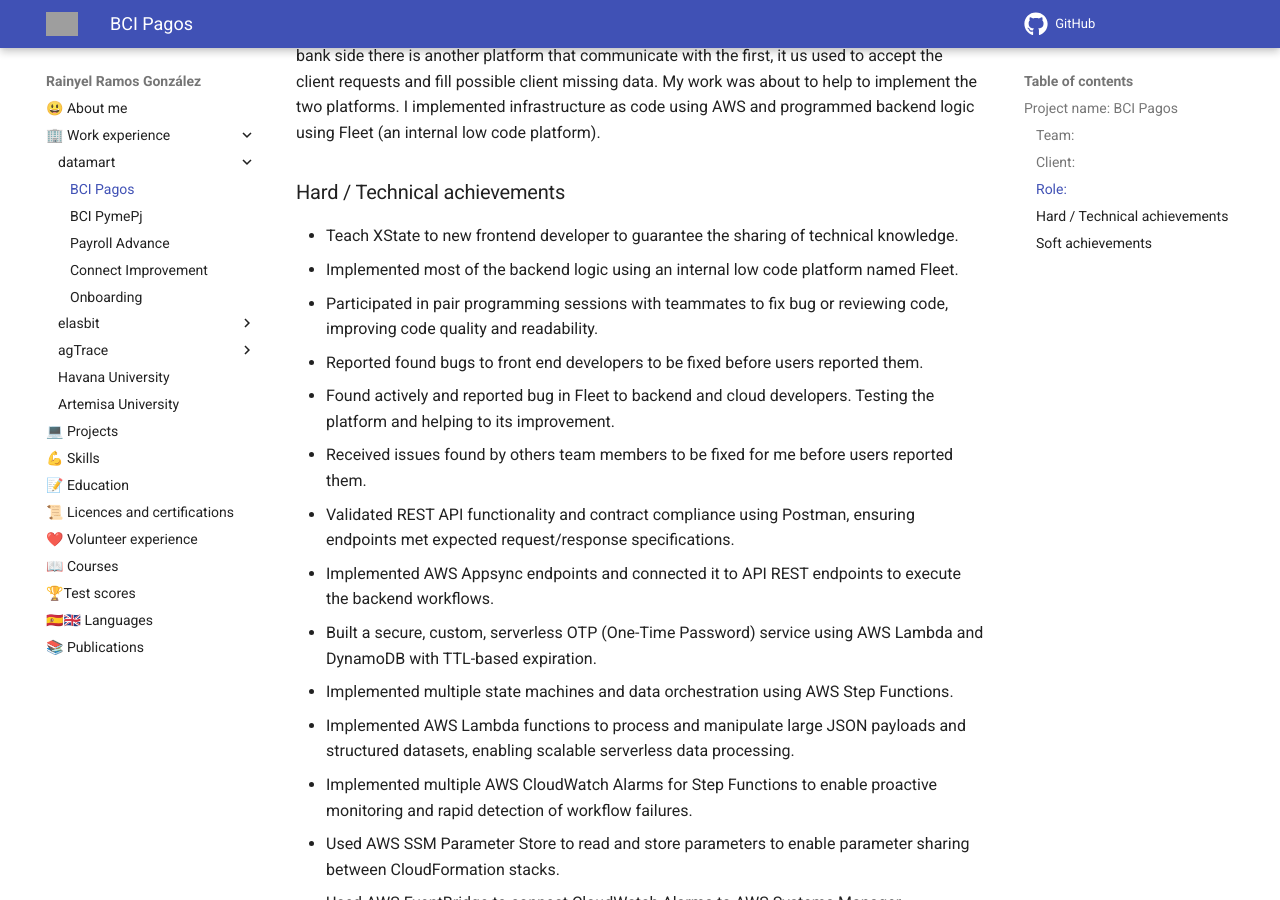
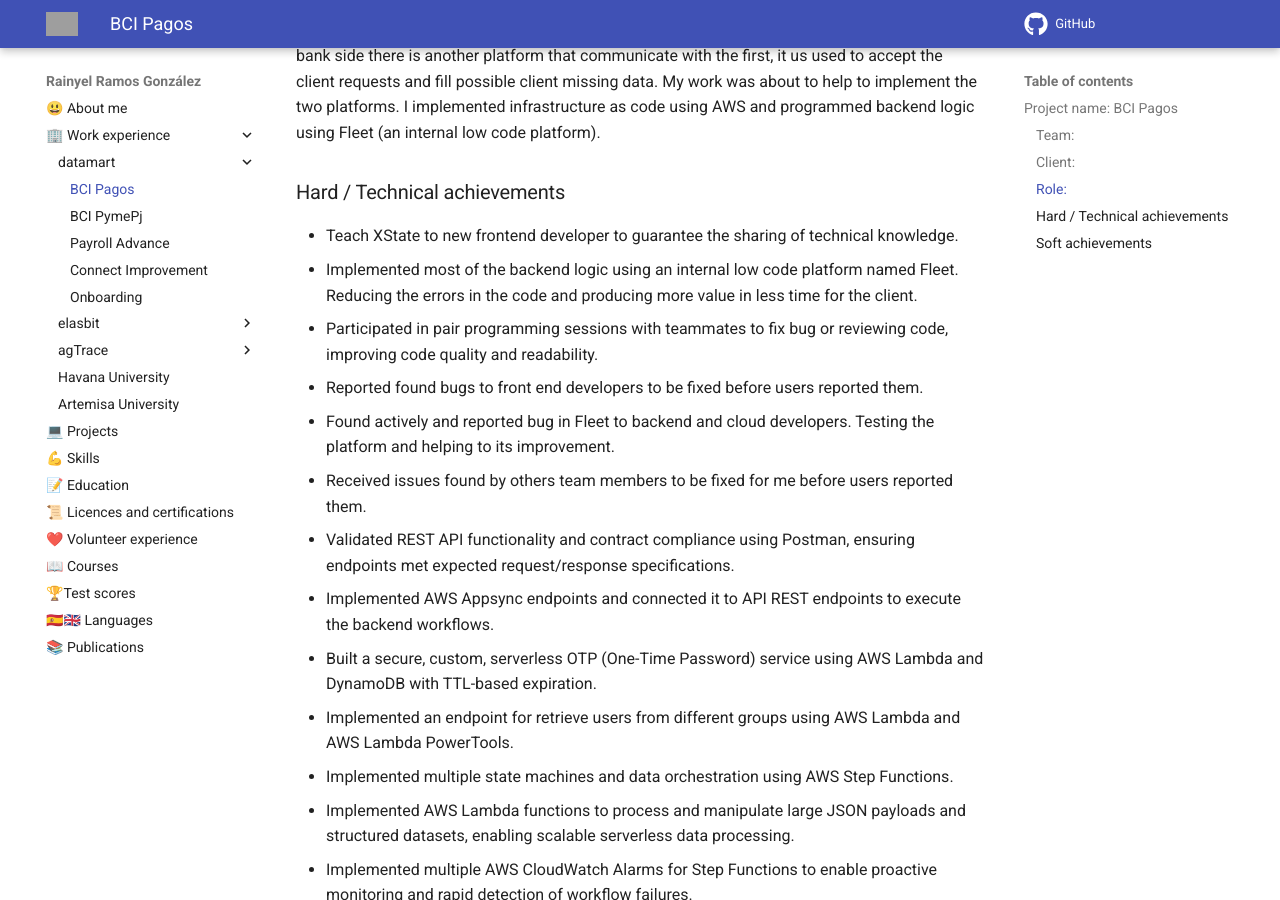
Before and after one commit to rayniel95/rayniel95.github.io, an MkDocs documentation site: the page built from docs/work_experience/datamart/bci_pagos.md, in a window 1280 px wide and 900 px high, scrolled down 673 px. Built offline with MkDocs 1.6.1 and Material for MkDocs 9.7.7, drawn with Linux system fonts in a browser that asks for light colours; grey boxes are pictures that could not be loaded.

Commit message:
docs(datamart): add backend implementations to BCI Pagos experience

```diff
--- a/docs/work_experience/datamart/bci_pagos.md
+++ b/docs/work_experience/datamart/bci_pagos.md
@@ -23,7 +23,7 @@ This project is related to create a SaaS platform for chilean bank BCI. The basi
 ### Hard / Technical achievements
 
 - Teach XState to new frontend developer to guarantee the sharing of technical knowledge.
-- Implemented most of the backend logic using an internal low code platform named Fleet.
+- Implemented most of the backend logic using an internal low code platform named Fleet. Reducing the errors in the code and producing more value in less time for the client.
 - Participated in pair programming sessions with teammates to fix bug or reviewing code, improving code quality and readability.
 - Reported found bugs to front end developers to be fixed before users reported them.
 - Found actively and reported bug in Fleet to backend and cloud developers. Testing the
@@ -33,6 +33,8 @@ platform and helping to its improvement.
 - Implemented AWS Appsync endpoints and connected it to API REST endpoints to execute
 the backend workflows.
 - Built a secure, custom, serverless OTP (One-Time Password) service using AWS Lambda and DynamoDB with TTL-based expiration.
+- Implemented an endpoint for retrieve users from different groups using AWS Lambda and
+ AWS Lambda PowerTools.
 
 - Implemented multiple state machines and data orchestration using AWS Step Functions.
 - Implemented AWS Lambda functions to process and manipulate large JSON payloads and structured datasets, enabling scalable serverless data processing.
```
